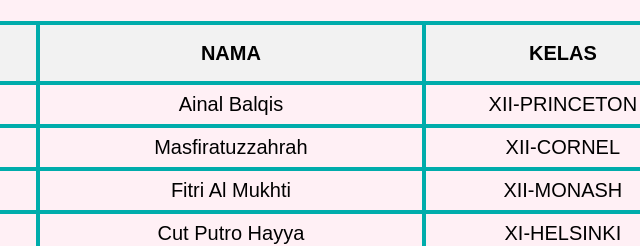
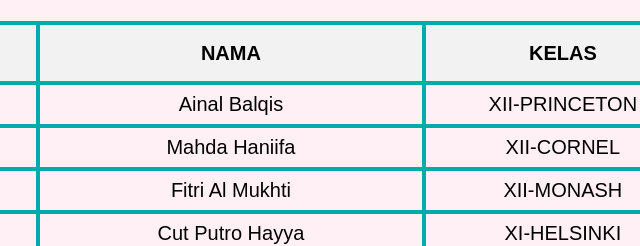
Before and after one commit to XAMXAM0/OSIS-AGAMA, a plain HTML site: page index.html in a window 1280 px wide. Shown: the part 960-1206 px from the top of the page, 448-1088 px from the left. Drawn offline with nearby package versions, Linux system fonts and the light colour scheme.

Commit message:
Add files via upload

```diff
--- a/index.html
+++ b/index.html
@@ -77,7 +77,7 @@ data-aos-duration="1500">
     </tr>
     <tr>
       <td>KAMIS / 04-09-2025</td>
-      <td>Masfiratuzzahrah</td>
+      <td>Mahda Haniifa</td>
       <td>XII-CORNEL</td>
     </tr>
     <tr>
```
